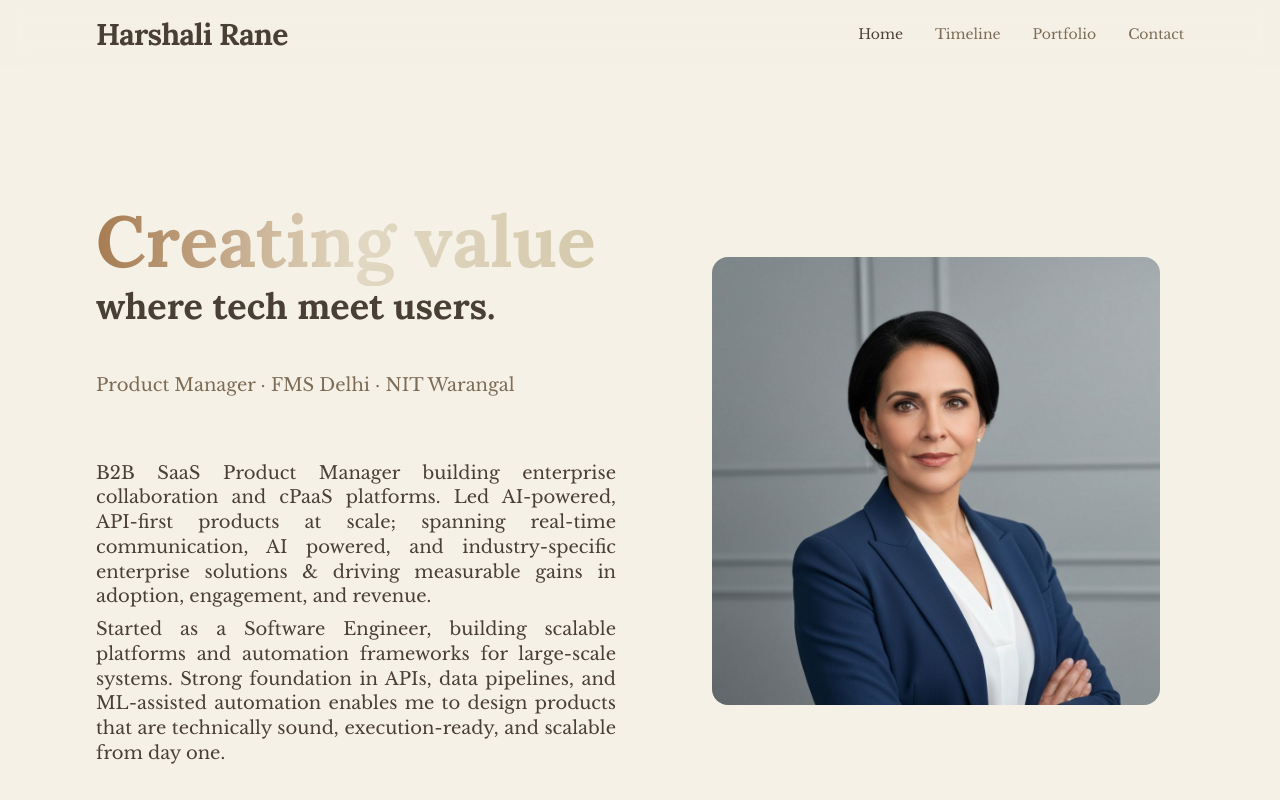
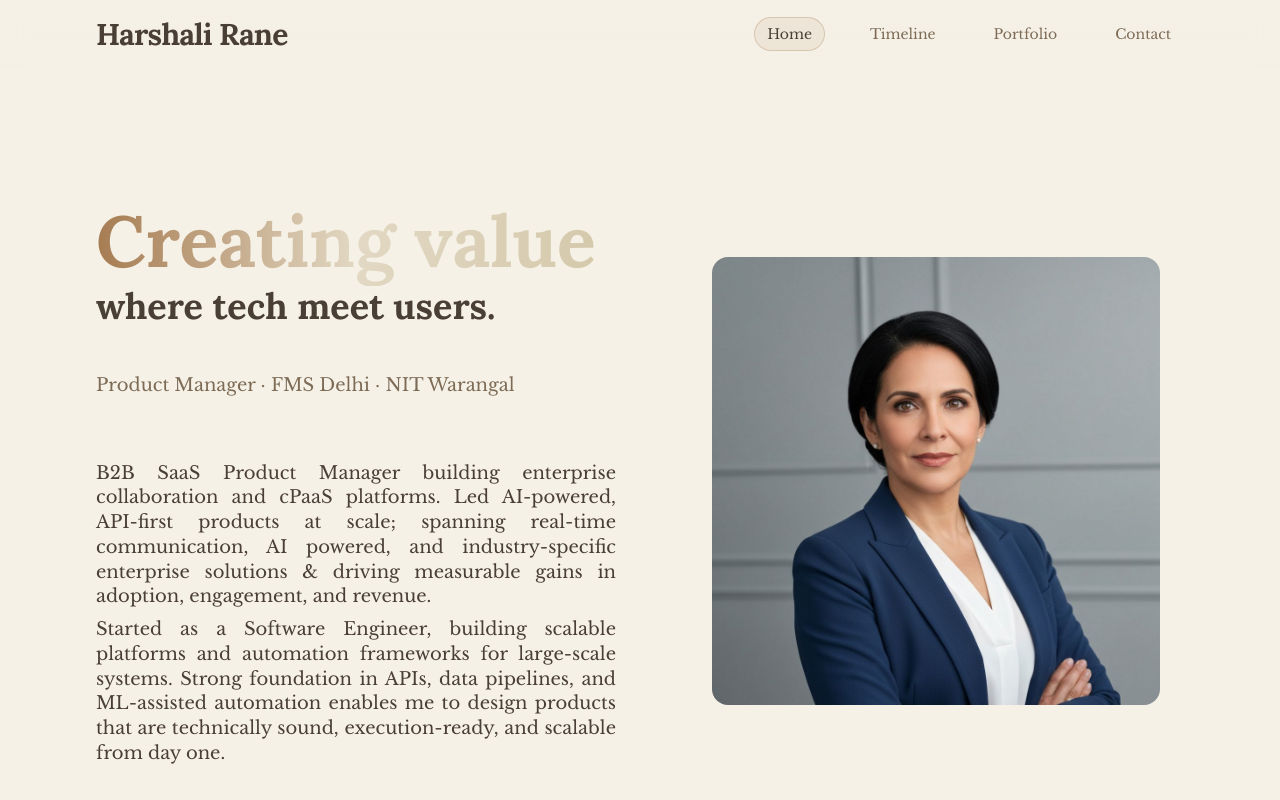
Before and after one commit to harshalir23/v0-product-manager-portfolio, a Next.js app: page / in a window 1280 px wide. Shown: the top 800 px of the page. Built offline with nearby package versions, Linux system fonts and the light colour scheme.

Commit message:
feat: enhance navigation with hover states and active styling
Improve visual hierarchy with pill backgrounds and clear active state.

Co-authored-by: null <228171754+harshalir23@users.noreply.github.com>

```diff
--- a/components/hero.tsx
+++ b/components/hero.tsx
@@ -22,32 +22,40 @@ export default function Hero() {
           <div className="flex gap-4 sm:gap-8">
             <button
               onClick={() => scrollToSection("home")}
-              className={`text-xs sm:text-sm font-medium transition-colors ${
-                activeNav === "home" ? "text-foreground" : "text-muted-foreground hover:text-foreground"
+              className={`text-xs sm:text-sm font-medium transition-all duration-300 px-3 py-1.5 rounded-full ${
+                activeNav === "home"
+                  ? "font-bold text-foreground bg-primary/10 border border-primary/30"
+                  : "text-muted-foreground hover:text-foreground hover:bg-primary/5 border border-transparent"
               }`}
             >
               Home
             </button>
             <button
               onClick={() => scrollToSection("timeline")}
-              className={`text-xs sm:text-sm font-medium transition-colors ${
-                activeNav === "timeline" ? "text-foreground" : "text-muted-foreground hover:text-foreground"
+              className={`text-xs sm:text-sm font-medium transition-all duration-300 px-3 py-1.5 rounded-full ${
+                activeNav === "timeline"
+                  ? "font-bold text-foreground bg-primary/10 border border-primary/30"
+                  : "text-muted-foreground hover:text-foreground hover:bg-primary/5 border border-transparent"
               }`}
             >
               Timeline
             </button>
             <button
               onClick={() => scrollToSection("portfolio")}
-              className={`text-xs sm:text-sm font-medium transition-colors ${
-                activeNav === "portfolio" ? "text-foreground" : "text-muted-foreground hover:text-foreground"
+              className={`text-xs sm:text-sm font-medium transition-all duration-300 px-3 py-1.5 rounded-full ${
+                activeNav === "portfolio"
+                  ? "font-bold text-foreground bg-primary/10 border border-primary/30"
+                  : "text-muted-foreground hover:text-foreground hover:bg-primary/5 border border-transparent"
               }`}
             >
               Portfolio
             </button>
             <button
               onClick={() => scrollToSection("contact")}
-              className={`text-xs sm:text-sm font-medium transition-colors ${
-                activeNav === "contact" ? "text-foreground" : "text-muted-foreground hover:text-foreground"
+              className={`text-xs sm:text-sm font-medium transition-all duration-300 px-3 py-1.5 rounded-full ${
+                activeNav === "contact"
+                  ? "font-bold text-foreground bg-primary/10 border border-primary/30"
+                  : "text-muted-foreground hover:text-foreground hover:bg-primary/5 border border-transparent"
               }`}
             >
               Contact
```
